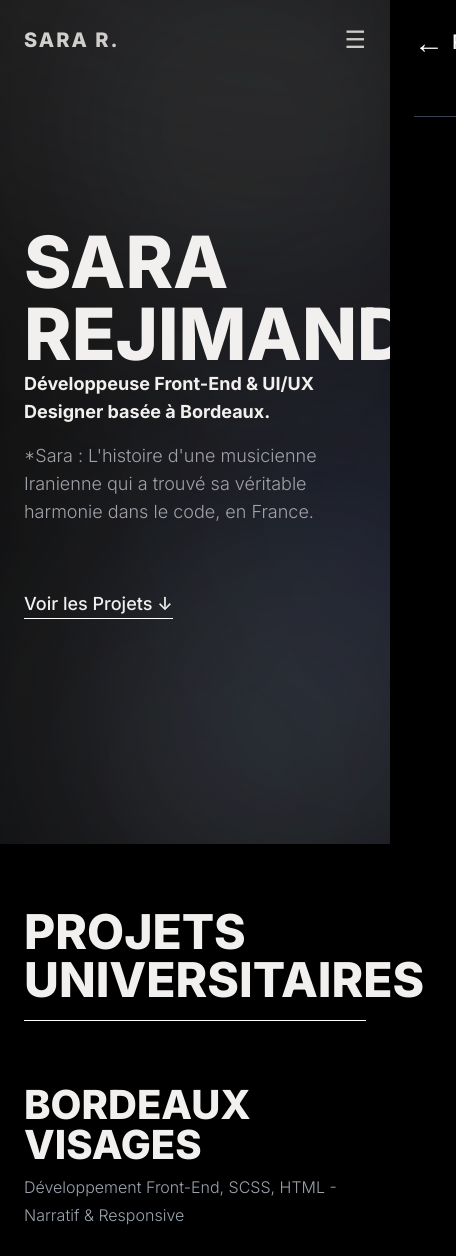
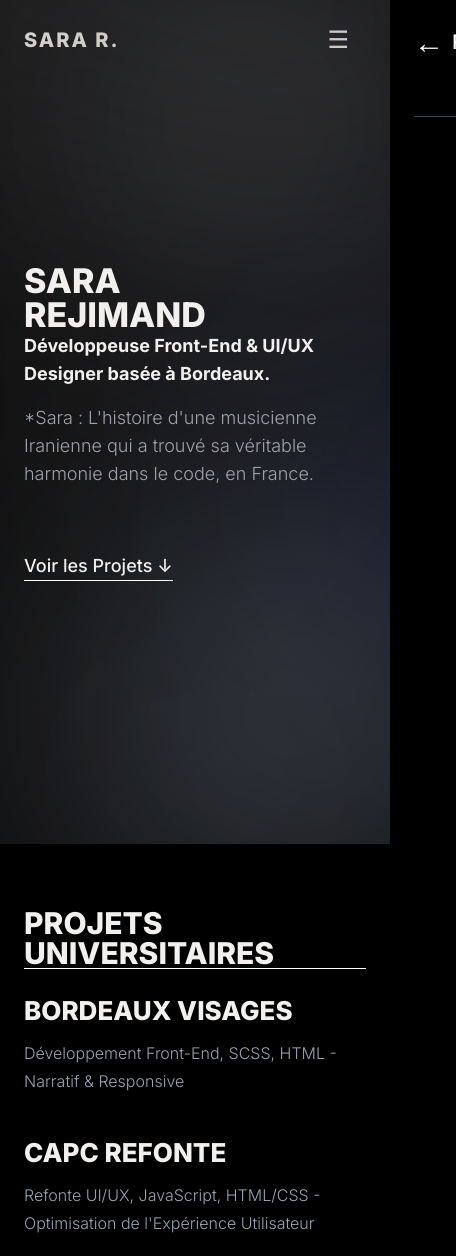
Before and after one commit to sararejimand/portfolio2, a plain HTML site: page index.html in a window 390 px wide. Shown: the top 1256 px of the page, 456 px wide, since content can reach past the window. Drawn offline with nearby package versions, Linux system fonts and the light colour scheme.

Commit message:
responsive

```diff
--- a/stylesheet.css
+++ b/stylesheet.css
@@ -109,6 +109,7 @@ h4.project-title {
     background-color: #F2F0EF;
 
 }
+
 @media (max-width: 768px) {
     .md\:sticky {
         position: relative  ;
@@ -128,9 +129,44 @@ h4.project-title {
     #custom-cursor {
         display: none;
     }
+    #hero h2{
+        font-size: 34px;
+    }
+    #projects h3{
+        font-size:30px;
+        margin-bottom: 0px;
+        margin-top: 0px;
+        padding-bottom: 0px;
+    }
+    #about h3,h4{
+        font-size:30px;
+    }
+    #contact h3{
+        font-size:28px;
+    }
+    #projects h4{
+        font-size:26px;
+    }
+    #about p{
+        font-size:18px;
+    }
+    #contact a{
+        font-size:16px;
+    }
+    nav{
+        width: 95%;
+    }
+    #projects .project-item{
+        margin-top: 6px;
+    }
+    #project-preview-container{
+        display: none;
+    }
+    #university-projects-list,#personal-projects-list{
+        margin-top: 2px;
+    }
+
 }
-
-
 
 /* Background animation and project hover animation */
 .tf-bg {
```
